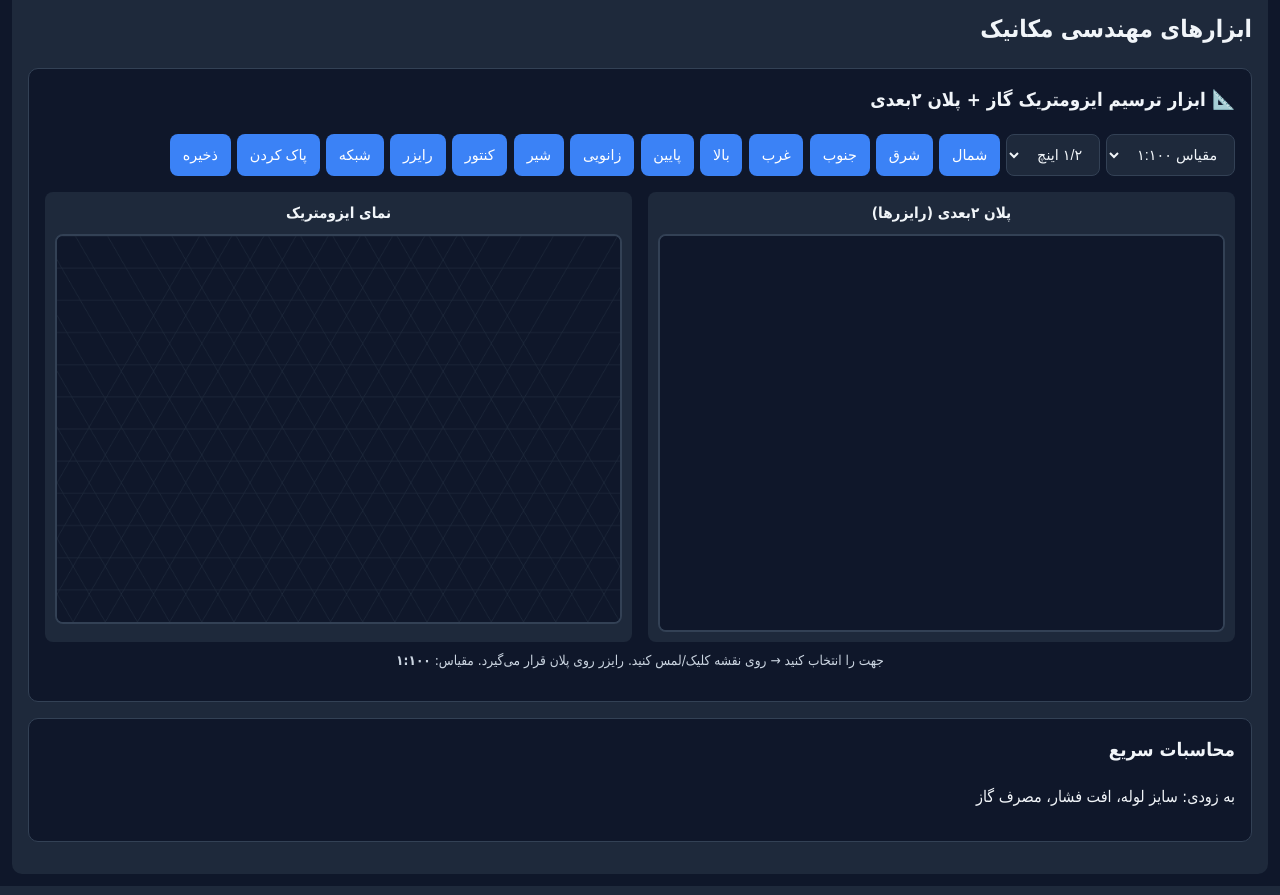
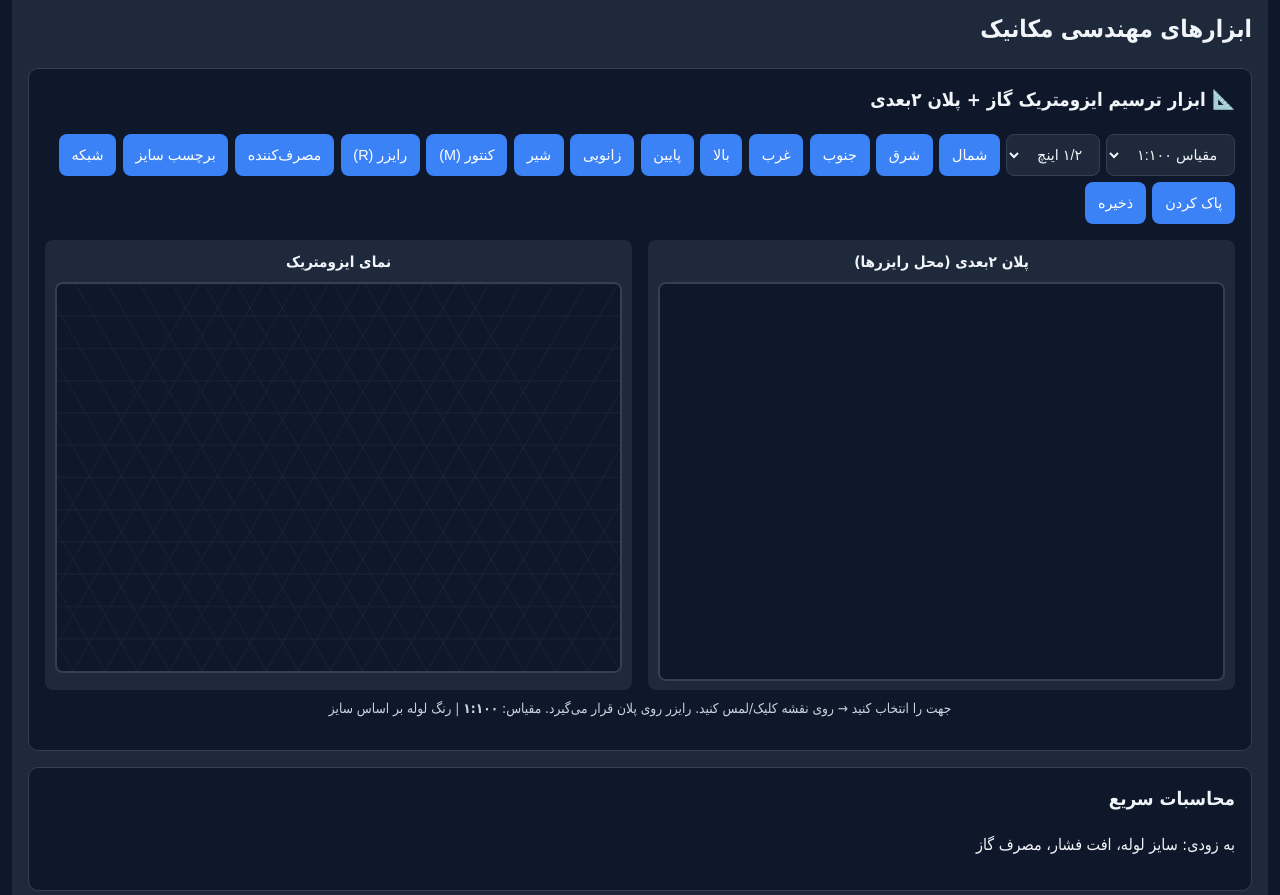
Before and after one commit to armineasy-sudo/dastyarnazer2, a plain HTML site: page pwa/index.html in a window 1280 px wide. Shown: the part 560-1455 px from the top of the page. Drawn offline with Linux system fonts and the light colour scheme.

```diff
--- a/pwa/index.html
+++ b/pwa/index.html
@@ -36,11 +36,9 @@
       </div>
     </section>
 
-    <!-- ابزارهای مهندسی مکانیک -->
     <section class="mech-tools">
       <h2>ابزارهای مهندسی مکانیک</h2>
 
-      <!-- ابزار جداگانه: ایزومتریک + پلان -->
       <div class="tool-card">
         <h3>📐 ابزار ترسیم ایزومتریک گاز + پلان ۲بعدی</h3>
         <div class="iso-controls">
@@ -63,8 +61,10 @@
           <button id="dirDown">پایین</button>
           <button id="addElbowBtn">زانویی</button>
           <button id="addValveBtn">شیر</button>
-          <button id="addMeterBtn">کنتور</button>
-          <button id="addRiserBtn">رایزر</button>
+          <button id="addMeterBtn">کنتور (M)</button>
+          <button id="addRiserBtn">رایزر (R)</button>
+          <button id="addConsumerBtn">مصرف‌کننده</button>
+          <button id="addLabelBtn">برچسب سایز</button>
           <button id="drawGridBtn">شبکه</button>
           <button id="clearCanvasBtn">پاک کردن</button>
           <button id="saveIsoBtn">ذخیره</button>
@@ -72,7 +72,7 @@
 
         <div class="iso-layout">
           <div class="plan-panel">
-            <h4>پلان ۲بعدی (رایزرها)</h4>
+            <h4>پلان ۲بعدی (محل رایزرها)</h4>
             <canvas id="planCanvas" width="500" height="350"></canvas>
           </div>
           <div class="iso-panel">
@@ -83,11 +83,10 @@
 
         <p class="legend">
           جهت را انتخاب کنید → روی نقشه کلیک/لمس کنید. رایزر روی پلان قرار می‌گیرد.
-          مقیاس: <strong id="currentScale">۱:۱۰۰</strong>
+          مقیاس: <strong id="currentScale">۱:۱۰۰</strong> | رنگ لوله بر اساس سایز
         </p>
       </div>
 
-      <!-- سایر ابزارها -->
       <div class="tool-card">
         <h3>محاسبات سریع</h3>
         <p>به زودی: سایز لوله، افت فشار، مصرف گاز</p>
--- a/pwa/sw.js
+++ b/pwa/sw.js
@@ -1,4 +1,4 @@
-const CACHE = "hamyar-nazer-v4";
+const CACHE = "hamyar-nazer-v5";
 const ASSETS = [
   "./",
   "./index.html",
```
